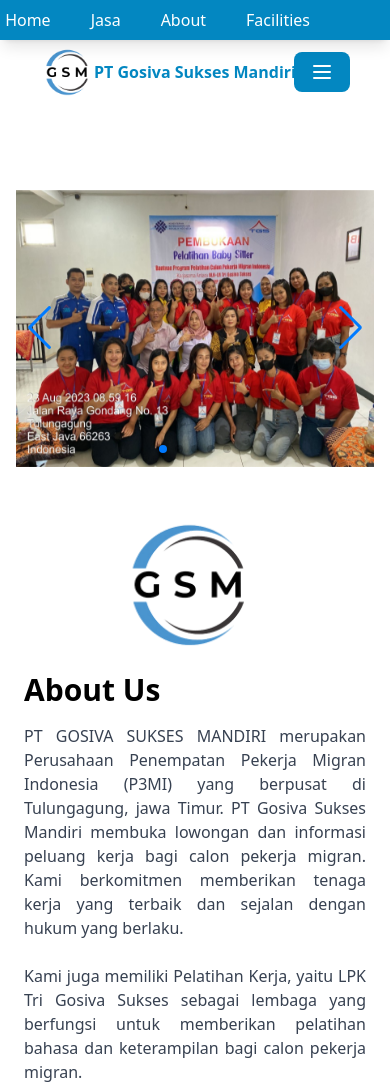
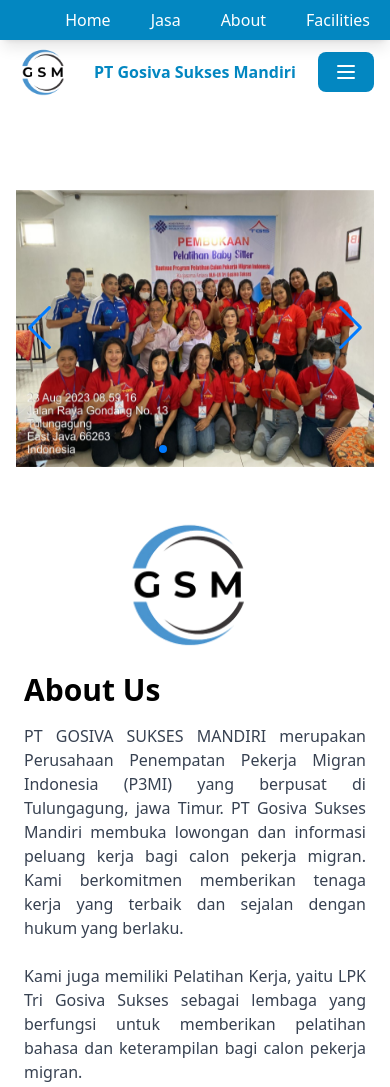
Before and after one commit to Wosyang/gosiva, a website: page index.html in a window 390 px wide. Shown: the top 1087 px of the page. Drawn offline with nearby package versions, Linux system fonts and the light colour scheme.

Commit message:
fix: mobile view

```diff
--- a/index.html
+++ b/index.html
@@ -15,10 +15,10 @@
         <body id="home" class="font-sans">
             <!-- Header (Blue Top Bar) -->
     <header class=" text-white sticky top-0 left-0 w-full z-50 shadow-lg" style="background-color: #0387C1;" >
-        <div class="container mx-auto flex justify-end items-center py-2">
+        <div class="container px-5 flex justify-end items-center py-2">
             <!-- Navigation -->
             <nav>
-                <ul class="flex gap-10 mx-20">
+                <ul class="flex gap-10">
                     <li><a href="#home" class="hover:underline">Home</a></li>
                     <li><a href="#kegiatan" class="hover:underline">Jasa</a></li>
                     <li><a href="#about" class="hover:underline">About</a></li>
@@ -29,7 +29,7 @@
     </header>
 
     <!-- Section (White Logo Bar) -->
-    <section class="mx-auto py-2 px-6 md:px-10">
+    <section class="mx-auto py-2 md:px-10">
         <div class="mx-auto grid grid-cols-3 items-center px-4">
             <!-- Logo -->
             <div class="flex justify-start">
@@ -37,7 +37,7 @@
             </div>
 
             <!-- Title -->
-            <h1 class=" flex justify-center sm:text-xl md:text-3xl font-bold    text-[#0387C1] whitespace-nowrap">
+            <h1 class=" flex justify-center sm:text-xl md:text-3xl font-bold text-[#0387C1] whitespace-nowrap">
                 PT Gosiva Sukses Mandiri
             </h1>
 
```
